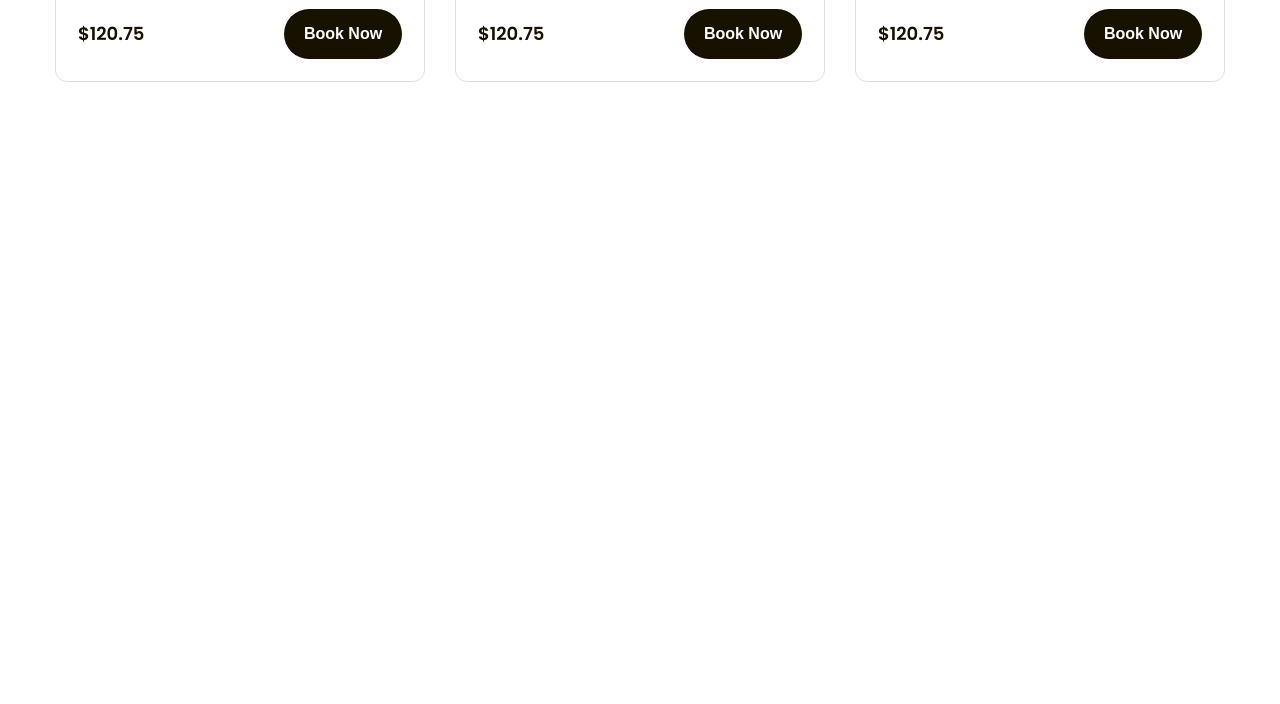
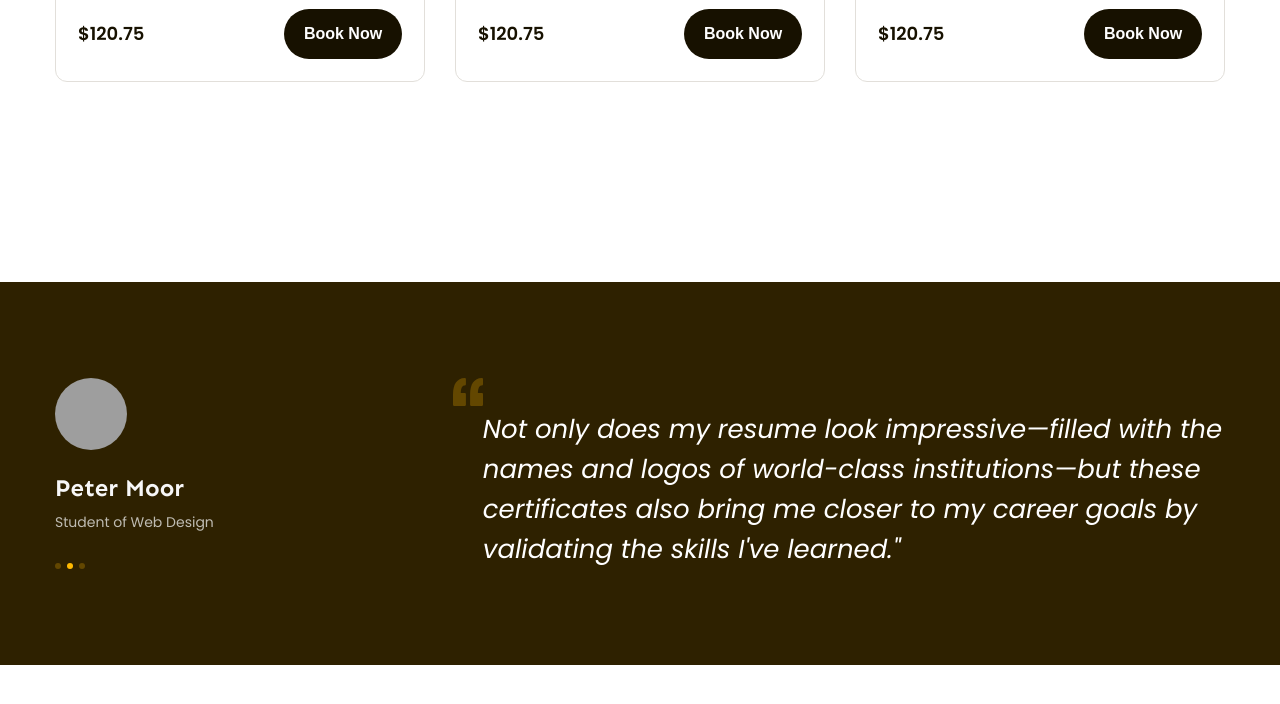
Before and after one commit to yeriphan/htmlcss-02, a plain HTML site: page index.html in a window 1280 px wide. Shown: the part 1666-2370 px from the top of the page. Drawn offline with Linux system fonts and the light colour scheme; grey boxes are pictures that could not be loaded.

Commit message:
Feedback #1

```diff
--- a/assets/css/style.css
+++ b/assets/css/style.css
@@ -70,7 +70,7 @@ a {
     overflow: hidden;
 }
 
-.line-clamp.line-2{
+.line-clamp.line-2 {
     --line-clamp: 2;
 }
 
@@ -335,7 +335,7 @@ a {
     flex: 1;
     border-radius: 12px;
     background: #fff;
-    border: 1px solid #E2DFDA;
+    border: 1px solid #e2dfda;
 }
 
 .popular .course-item:hover {
@@ -406,3 +406,70 @@ a {
     color: #fff;
     background: var(--primary-color);
 }
+
+/* Feedback */
+.feedback {
+    margin-top: 135px;
+    padding: 96px 0;
+    background: #2e2100;
+}
+
+.feedback-item {
+    display: flex;
+}
+
+.feedback-item .avatar {
+    width: 72px;
+    height: 72px;
+    border-radius: 50%;
+    object-fit: cover;
+}
+
+.feedback-item .info .title {
+    margin-top: 18px;
+    color: #f7f7f7;
+    font-family: var(--font-heading);
+    font-size: 2.4rem;
+    font-style: normal;
+    font-weight: 700;
+    line-height: 3.4rem; /* 141.667% */
+}
+
+.feedback-item .info .desc {
+    margin-top: 4px;
+    color: #bfbcb2;
+    font-size: 1.4rem;
+    line-height: 2.6rem; /* 185.714% */
+}
+
+.feedback-item .dots {
+    display: flex;
+    margin-top: 28px;
+}
+
+.feedback-item .dot {
+    margin-right: 6px;
+    width: 6px;
+    height: 6px;
+    border-radius: 50%;
+    background: #634700;
+    cursor: pointer;
+}
+
+.feedback-item .dot.active {
+    background: #ffb900;
+    cursor: default;
+}
+
+.feedback-item .content {
+    width: 66%;
+    margin-left: auto;
+}
+
+.feedback-item blockquote {
+    margin-left: 30px;
+    color: #fff;
+    font-size: 2.6rem;
+    font-style: italic;
+    line-height: 4rem; /* 153.846% */
+}
--- a/index.html
+++ b/index.html
@@ -299,5 +299,43 @@
                 </div>
             </div>
         </div>
+
+        <!-- Feedback -->
+        <div class="feedback">
+            <div class="container">
+                <div class="feedback-list">
+                    <div class="feedback-item">
+                        <div class="info">
+                            <img
+                                src="./assets/img/feedback-ava-1.jpg"
+                                alt=""
+                                class="avatar"
+                            />
+                            <p class="title">Peter Moor</p>
+                            <p class="desc">Student of Web Design</p>
+                            <div class="dots">
+                                <span class="dot"></span>
+                                <span class="dot active"></span>
+                                <span class="dot"></span>
+                            </div>
+                        </div>
+                        <div class="content">
+                            <img
+                                src="./assets/icons/quoteopen.svg"
+                                alt=""
+                                class="open-quote"
+                            />
+                            <blockquote>
+                                Not only does my resume look impressive—filled
+                                with the names and logos of world-class
+                                institutions—but these certificates also bring
+                                me closer to my career goals by validating the
+                                skills I've learned."
+                            </blockquote>
+                        </div>
+                    </div>
+                </div>
+            </div>
+        </div>
     </body>
 </html>
```
Also changed, not shown: assets/icons/quoteopen.svg (added), 1 other file.
